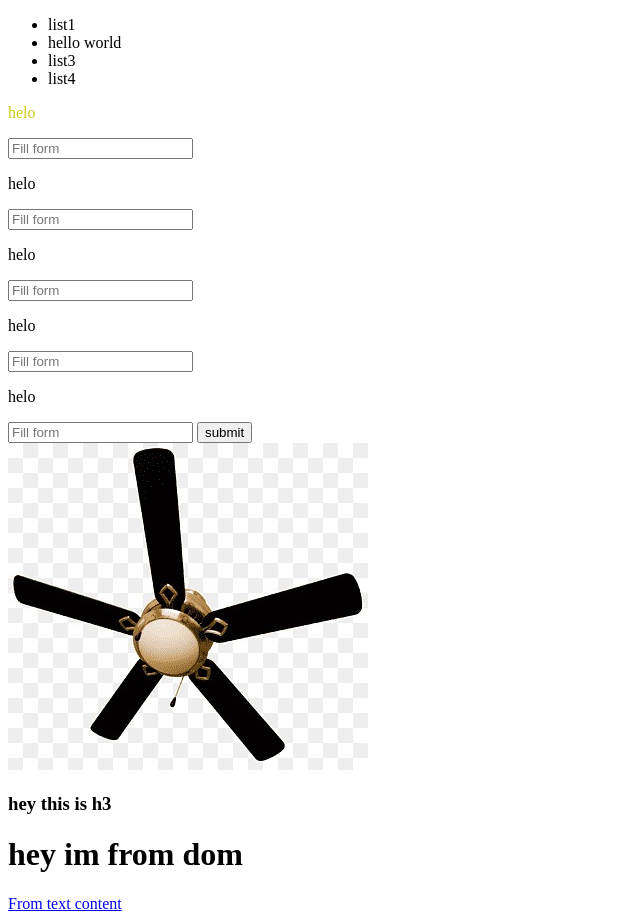
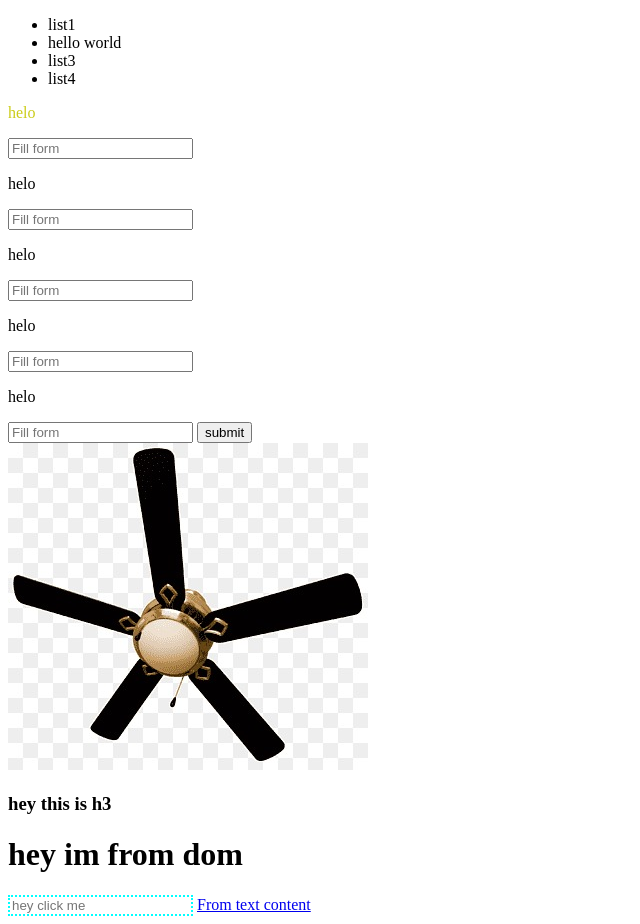
Before and after one commit to uzairahmed2126/NEW-JAVASCRIPT-TUTORIAL, a plain HTML site: page new-tutorial/index.html in a window 1280 px wide. Shown: the whole page, without its empty margins (0-640 px from the left). Drawn offline with Linux system fonts and the light colour scheme.

Commit message:
DOM Attributes

```diff
--- a/new-tutorial/index.html
+++ b/new-tutorial/index.html
@@ -52,6 +52,8 @@
         <img src="../new-tutorial/images/WhatsApp Image 2023-06-14 at 8.26.51 PM.jpeg" alt="">
         <h3>hey this is h3</h3>
     </div>
+    <!-- <button id="btn">click me</button> -->
+    <input type="text" name="" id="btn">
     <!-- <input type="checkbox" name="" id="check" onclick="hello()" onmouseleave="drag()"> -->
     <!-- <script src="../new-tutorial/js/1.js"></script> -->
     <!-- <script src="../new-tutorial/js/2.if-else.js"></script> -->
--- a/new-tutorial/js/14.DOM.js
+++ b/new-tutorial/js/14.DOM.js
@@ -108,3 +108,9 @@ list.replaceChild(creat,replace)
 
 // insetAdjacent
 Elt.insertAdjacentHTML('beforeend','<h1>hey im from dom</h1>')
+
+// Attribute
+let btn = document.getElementById('btn')
+btn.setAttribute('placeholder','hey click me')
+btn.setAttribute("style","background:green;")
+btn.setAttribute("style","border:aqua 2px dotted;");
```
